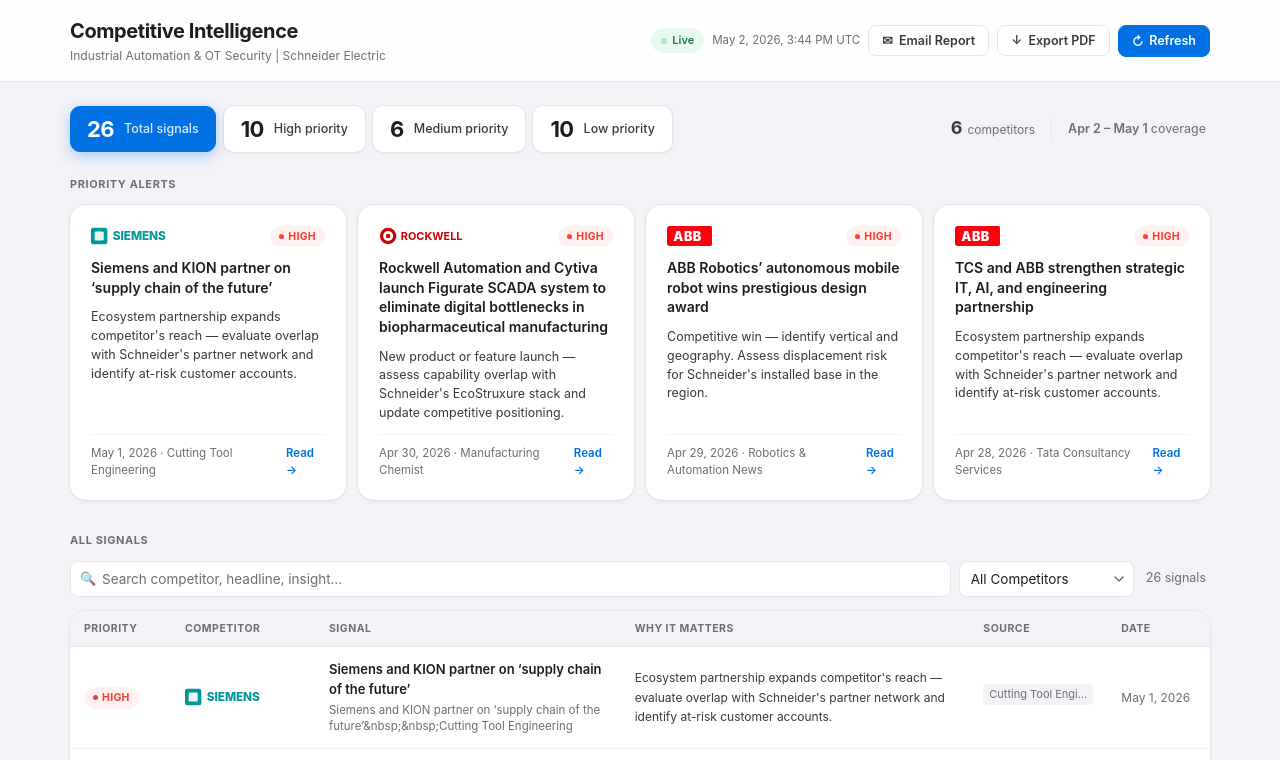
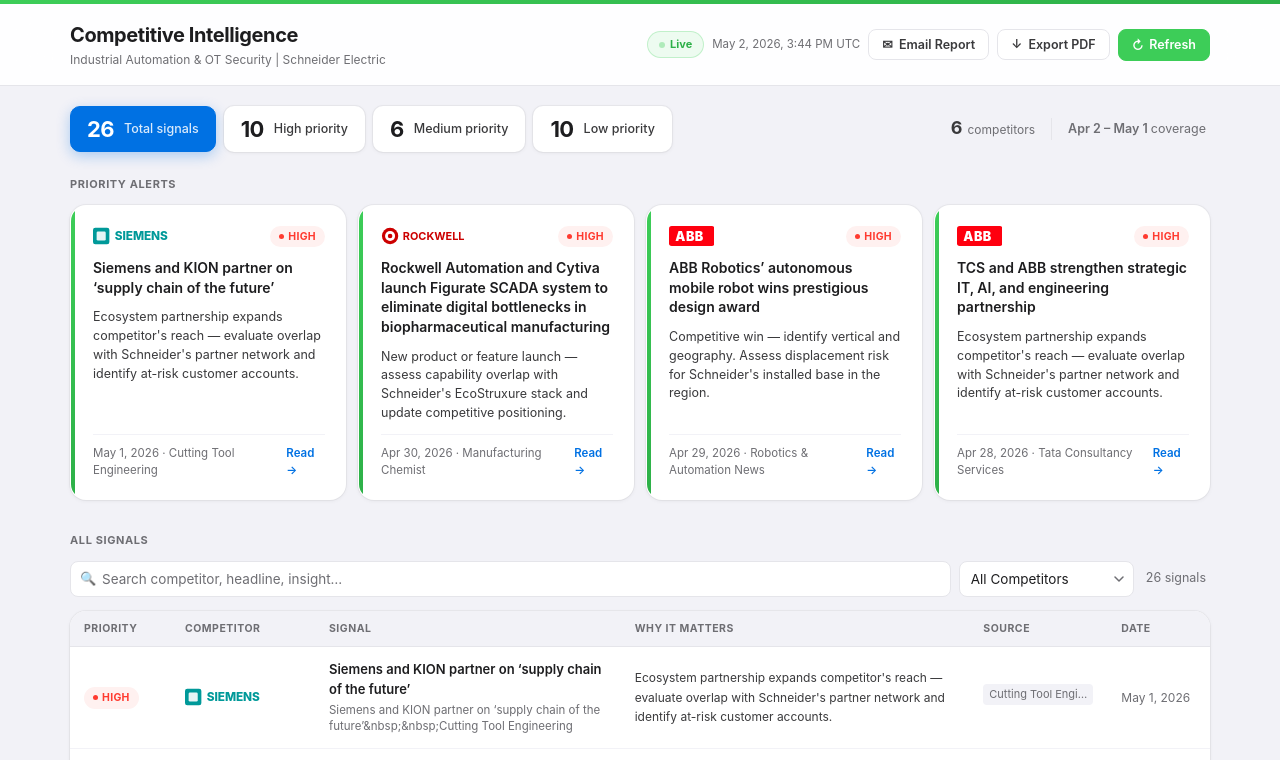
Before and after one commit to mittalnipun/competitive-intel, a plain HTML site: page index.html in a window 1280 px wide. Shown: the top 760 px of the page. Drawn offline with Linux system fonts and the light colour scheme.

Commit message:
dashboard: Schneider Electric brand green, footer credit, HIGH card accent

```diff
--- a/index.html
+++ b/index.html
@@ -8,27 +8,30 @@
     *, *::before, *::after { box-sizing: border-box; margin: 0; padding: 0; }
 
     :root {
-      --blue:      #0071e3;
-      --blue-dark: #0062c4;
-      --text:      #1d1d1f;
-      --text2:     #3a3a3c;
-      --text3:     #6e6e73;
-      --divider:   #e5e5ea;
-      --surface:   #f2f2f7;
-      --card:      #ffffff;
-      --red:       #ff3b30;
-      --red-bg:    #fff1f0;
-      --orange:    #ff9500;
-      --orange-bg: #fff8ee;
-      --grey:      #8e8e93;
-      --grey-bg:   #f2f2f7;
-      --slate:     #3a3a3c;   /* LOW active — dark charcoal */
-      --radius-lg: 16px;
-      --radius-md: 10px;
-      --radius-sm: 8px;
-      --shadow-sm: 0 1px 4px rgba(0,0,0,.06), 0 0 0 1px rgba(0,0,0,.04);
-      --shadow-md: 0 4px 16px rgba(0,0,0,.08), 0 0 0 1px rgba(0,0,0,.04);
-      --shadow-lg: 0 12px 32px rgba(0,0,0,.12), 0 0 0 1px rgba(0,0,0,.04);
+      --blue:       #0071e3;
+      --blue-dark:  #0062c4;
+      --se-green:   #3DCD58;   /* Schneider Electric brand green */
+      --se-green-dark: #2db048;
+      --se-green-bg:   #edfbf0;
+      --text:       #1d1d1f;
+      --text2:      #3a3a3c;
+      --text3:      #6e6e73;
+      --divider:    #e5e5ea;
+      --surface:    #f2f2f7;
+      --card:       #ffffff;
+      --red:        #ff3b30;
+      --red-bg:     #fff1f0;
+      --orange:     #ff9500;
+      --orange-bg:  #fff8ee;
+      --grey:       #8e8e93;
+      --grey-bg:    #f2f2f7;
+      --slate:      #3a3a3c;   /* LOW active — dark charcoal */
+      --radius-lg:  16px;
+      --radius-md:  10px;
+      --radius-sm:  8px;
+      --shadow-sm:  0 1px 4px rgba(0,0,0,.06), 0 0 0 1px rgba(0,0,0,.04);
+      --shadow-md:  0 4px 16px rgba(0,0,0,.08), 0 0 0 1px rgba(0,0,0,.04);
+      --shadow-lg:  0 12px 32px rgba(0,0,0,.12), 0 0 0 1px rgba(0,0,0,.04);
     }
 
     html { font-size: 16px; -webkit-text-size-adjust: 100%; }
@@ -46,12 +49,21 @@
     .page { max-width: 1180px; margin: 0 auto; padding: 0 20px; }
 
     /* ── Header ─────────────────────────────────────────────── */
+    /* Schneider Electric green brand bar at top */
+    body::before {
+      content: "";
+      display: block;
+      height: 4px;
+      background: linear-gradient(90deg, var(--se-green) 0%, var(--se-green-dark) 100%);
+      position: fixed; top: 0; left: 0; right: 0; z-index: 300;
+    }
+
     header {
-      background: rgba(255,255,255,.88);
+      background: rgba(255,255,255,.92);
       backdrop-filter: saturate(180%) blur(24px);
       -webkit-backdrop-filter: saturate(180%) blur(24px);
       border-bottom: 1px solid var(--divider);
-      position: sticky; top: 0; z-index: 200;
+      position: sticky; top: 4px; z-index: 200;
     }
     .header-inner {
       display: flex; align-items: center;
@@ -71,12 +83,13 @@
     .live-pill {
       display: none;
       align-items: center; gap: 5px;
-      background: #e8f8f0; color: #1a7a4a;
-      border-radius: 20px; padding: 4px 10px;
-      font-size: 11px; font-weight: 600;
+      background: var(--se-green-bg); color: var(--se-green-dark);
+      border-radius: 20px; padding: 4px 11px;
+      font-size: 11px; font-weight: 700;
+      border: 1px solid rgba(61,205,88,.25);
     }
     .live-dot {
-      width: 6px; height: 6px; border-radius: 50%; background: #34c759;
+      width: 6px; height: 6px; border-radius: 50%; background: var(--se-green);
       animation: blink 2s ease-in-out infinite;
     }
     @keyframes blink { 0%,100%{opacity:1} 50%{opacity:.35} }
@@ -97,11 +110,11 @@
     .btn:active { transform: scale(.97); }
 
     .btn-primary {
-      background: var(--blue); color: #fff; border-color: var(--blue);
+      background: var(--se-green); color: #fff; border-color: var(--se-green);
     }
     .btn-primary:hover {
-      background: var(--blue-dark); border-color: var(--blue-dark);
-      box-shadow: 0 4px 12px rgba(0,113,227,.28);
+      background: var(--se-green-dark); border-color: var(--se-green-dark);
+      box-shadow: 0 4px 12px rgba(61,205,88,.35);
     }
     .btn-primary.spinning .refresh-icon {
       display: inline-block; animation: spin .7s linear infinite;
@@ -232,7 +245,16 @@
       box-shadow: var(--shadow-sm);
       transition: box-shadow .2s, transform .2s;
       border: 1.5px solid transparent;
+      position: relative; overflow: hidden;
     }
+    /* Schneider green left-accent stripe on HIGH priority cards */
+    .exec-card.card-high::before {
+      content: "";
+      position: absolute; left: 0; top: 0; bottom: 0;
+      width: 4px;
+      background: linear-gradient(180deg, var(--se-green) 0%, var(--se-green-dark) 100%);
+    }
+    .exec-card.card-high { padding-left: 22px; }
     .exec-card:hover {
       box-shadow: var(--shadow-lg);
       transform: translateY(-2px);
@@ -394,6 +416,27 @@
       align-items: center; flex-wrap: wrap; gap: 8px;
     }
     .footer-inner p { font-size: 11.5px; color: var(--text3); }
+
+    .footer-credit {
+      display: flex; align-items: center; gap: 10px;
+    }
+    .footer-credit-divider {
+      width: 1px; height: 18px; background: var(--divider);
+    }
+    .footer-credit-badge {
+      display: inline-flex; align-items: center; gap: 7px;
+    }
+    .footer-credit-dot {
+      width: 6px; height: 6px; border-radius: 50%;
+      background: var(--se-green); flex-shrink: 0;
+    }
+    .footer-credit-text {
+      font-size: 11.5px; color: var(--text3);
+    }
+    .footer-credit-name {
+      font-weight: 700; color: var(--text2);
+      letter-spacing: -.1px;
+    }
 
     /* ── Email modal ─────────────────────────────────────────── */
     .modal-overlay {
@@ -629,8 +672,14 @@
 <footer>
   <div class="page">
     <div class="footer-inner">
-      <p>Schneider Electric | Internal use only.</p>
-      <p>Data refreshes every 2 hours via GitHub Actions. Coverage window: 14 days.</p>
+      <p>Schneider Electric &middot; Internal use only &middot; Data refreshes every 2 hours via automated pipeline.</p>
+      <div class="footer-credit">
+        <div class="footer-credit-divider"></div>
+        <div class="footer-credit-badge">
+          <span class="footer-credit-dot"></span>
+          <span class="footer-credit-text">Conceptualized &amp; Developed by <span class="footer-credit-name">Nipun Mittal</span></span>
+        </div>
+      </div>
     </div>
   </div>
 </footer>
@@ -847,7 +896,7 @@
     return;
   }
   el.innerHTML = high.map(item=>`
-    <div class="exec-card">
+    <div class="exec-card${item.priority==="HIGH" ? " card-high" : ""}">
       <div class="exec-card-header">
         ${logo(item.competitor)}
         ${badge(item.priority)}
```
